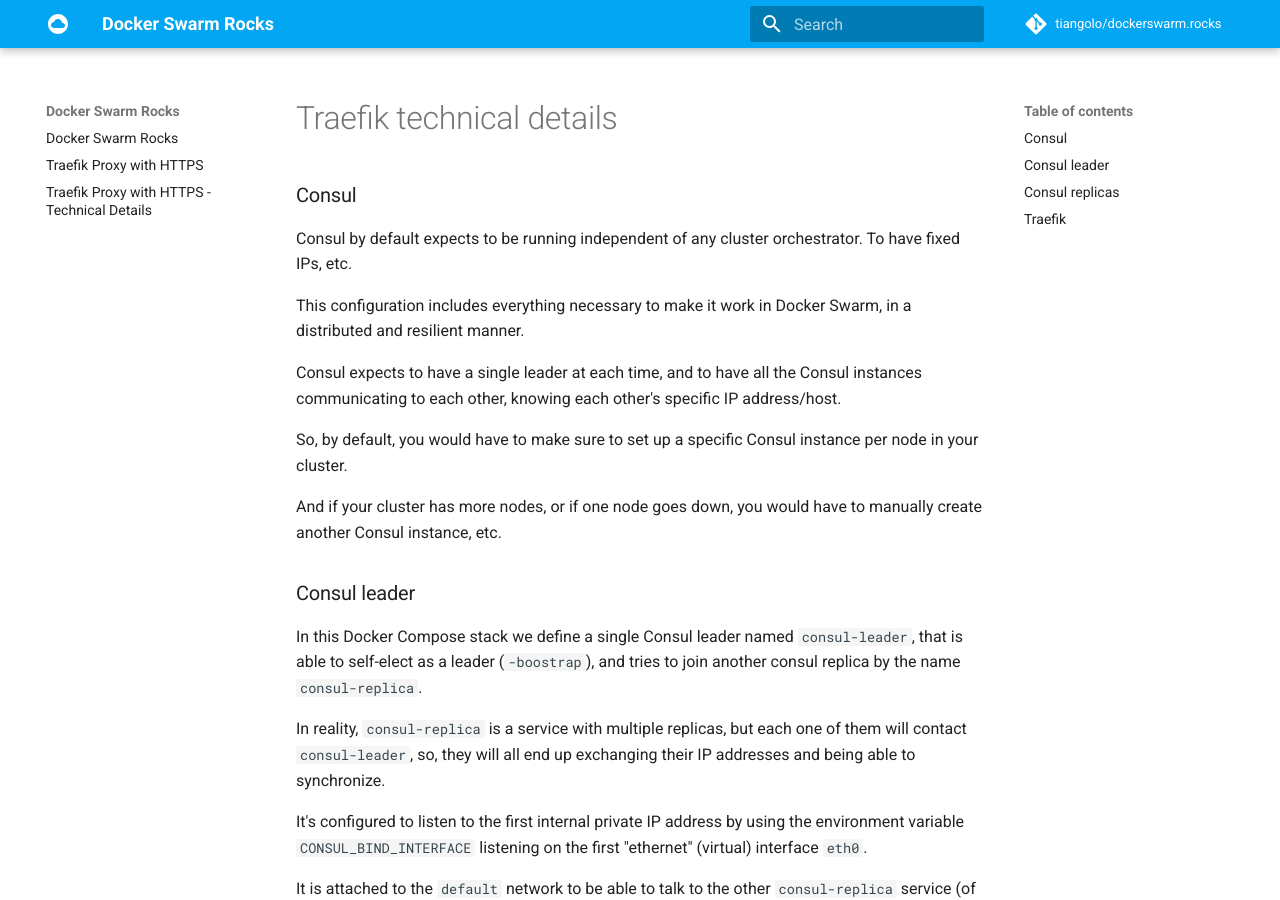
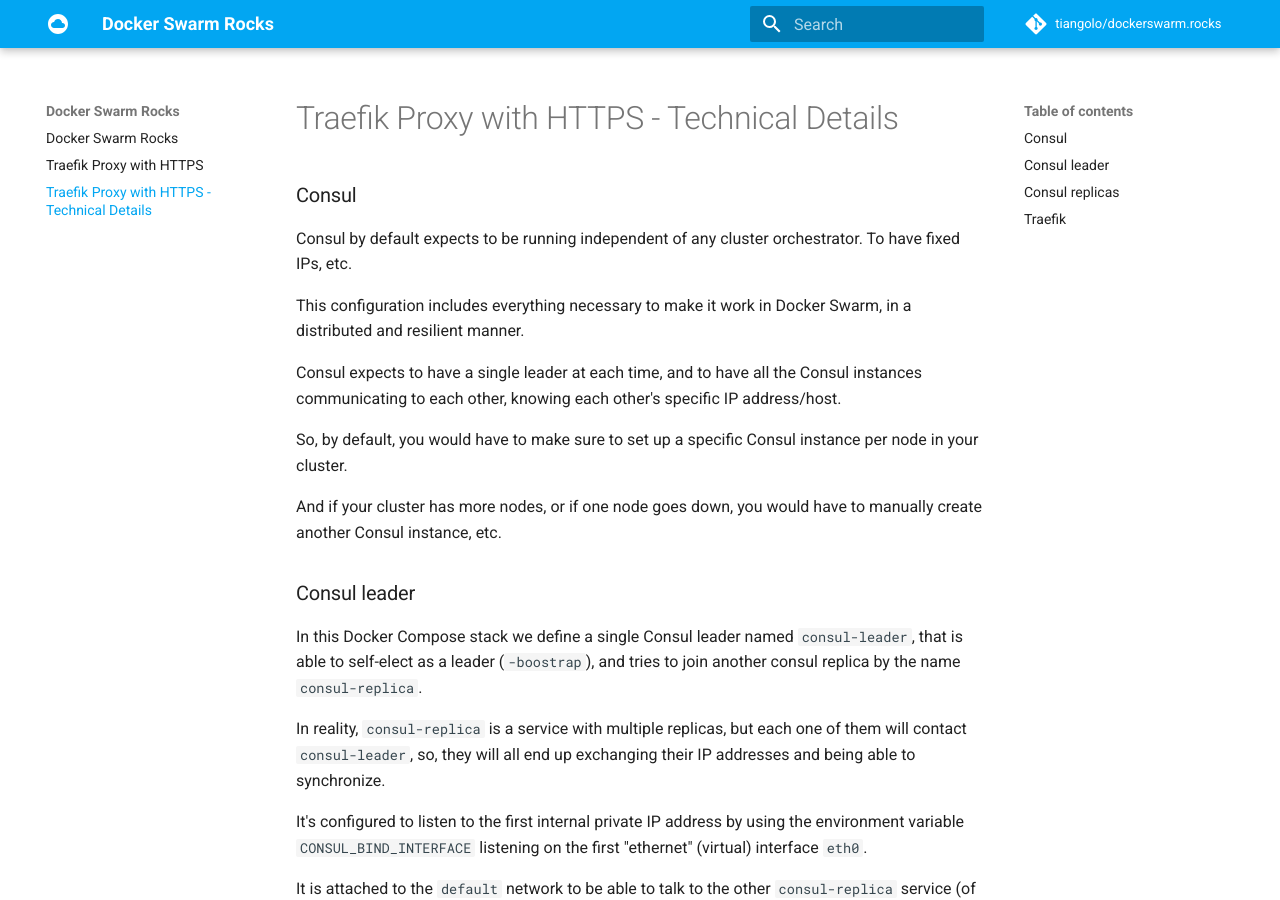
Before and after one commit to tiangolo/dockerswarm.rocks, an MkDocs documentation site: the page built from docs/traefik-technical-details.md, in a window 1280 px wide and 900 px high. Built offline with MkDocs 1.6.1 and Material for MkDocs 9.7.7, drawn with Linux system fonts in a browser that asks for light colours; comment, search, counter and statistics services are not loaded; some of the changed lines change nothing that is shown.

Commit message:
:bug: Fix URL for Traefik Technical Details

```diff
--- a/mkdocs.yml
+++ b/mkdocs.yml
@@ -16,7 +16,7 @@
 nav:
     - Docker Swarm Rocks: 'index.md'
     - Traefik Proxy with HTTPS: 'traefik.md'
-    - Traefik Proxy with HTTPS - Technical Details: 'traefik-techical-details.md'
+    - Traefik Proxy with HTTPS - Technical Details: 'traefik-technical-details.md'
 
 markdown_extensions:
   - markdown.extensions.codehilite:
```
